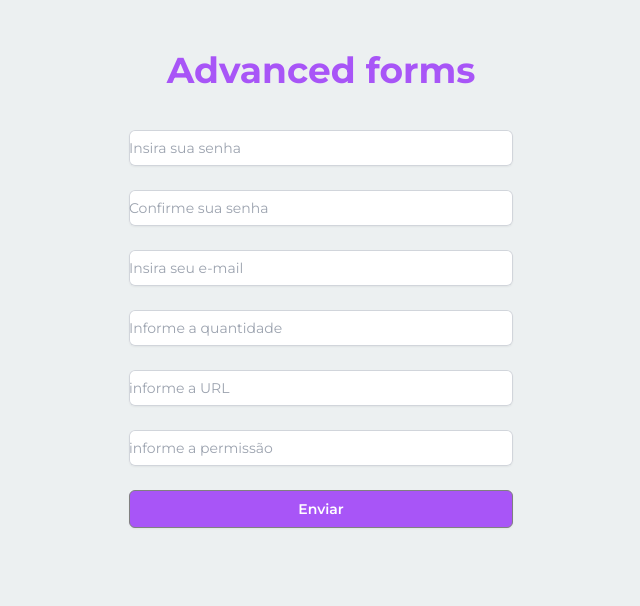
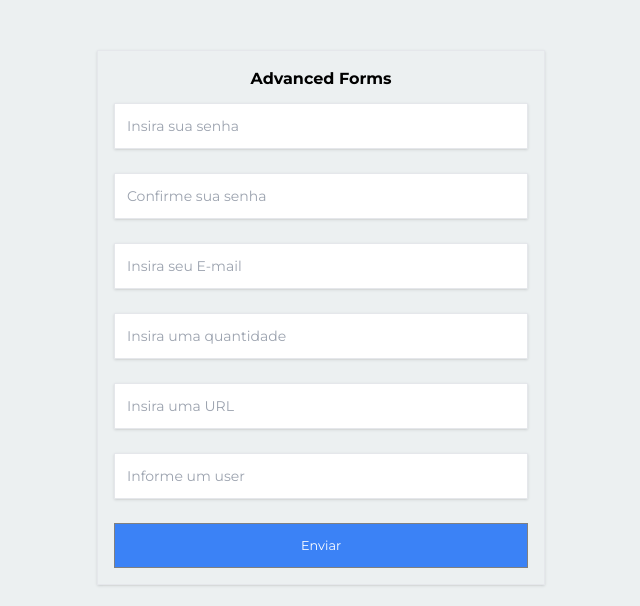
Before and after one commit to SoaresLeonardo/next-js-development, a Next.js app: page /form in a window 1280 px wide. Shown: the top 606 px of the page, without its empty margins (319-959 px from the left). Built offline with nearby package versions, Linux system fonts and the light colour scheme.

Commit message:
refactoring the form with the input component

```diff
--- a/src/app/form/page.tsx
+++ b/src/app/form/page.tsx
@@ -1,7 +1,11 @@
+'use client';
+
 import { useForm } from 'react-hook-form';
 import { zodResolver } from '@hookform/resolvers/zod';
+import * as S from '@/components/Container';
 
 import { z, ZodError } from 'zod';
+import Input from '@/components/Input';
 
 const schema = z
   .object({
@@ -64,117 +68,59 @@ export default function AdvancedForm() {
     }
   };
   return (
-    <>
-      <h1 className="font-bold text-purple-500 text-4xl">Advanced forms</h1>
-      <div className="mt-10 sm:mx-auto sm:w-full sm:max-w-sm">
+    <S.Container>
+      <h1>Advanced Forms</h1>
       <form className="space-y-6" onSubmit={handleSubmit(handleForm)}>
-          <div>
-            <div className="mt-2">
-              <input
-                className="block w-full rounded-md border-0 py-1.5 text-gray-900 shadow-sm ring-1 ring-inset ring-gray-300 placeholder:text-gray-400 focus:ring-2 focus:ring-inset focus:ring-indigo-600 sm:text-sm sm:leading-6"
-                type="password"
+        <Input
+          {...register('password')}
           placeholder="Insira sua senha"
-                {...register('password')}
+          error={!!errors.password?.message}
+          helperText={errors.password?.message}
         />
 
-              {errors.password?.message && (
-                <p className="text-red-500 font-bold">
-                  {errors.password?.message}
-                </p>
-              )}
-            </div>
-          </div>
-
-          <div>
-            <div className="mt-2">
-              <input
-                className="block w-full rounded-md border-0 py-1.5 text-gray-900 shadow-sm ring-1 ring-inset ring-gray-300 placeholder:text-gray-400 focus:ring-2 focus:ring-inset focus:ring-indigo-600 sm:text-sm sm:leading-6"
-                type="password"
+        <Input
+          {...register('confirmPassword')}
           placeholder="Confirme sua senha"
-                {...register('confirmPassword')}
+          error={!!errors.confirmPassword?.message}
+          helperText={errors.confirmPassword?.message}
         />
 
-              {errors.confirmPassword?.message && (
-                <p className="text-red-500 font-bold">
-                  {errors.confirmPassword?.message}
-                </p>
-              )}
-            </div>
-          </div>
-
-          <div>
-            <div className="mt-2">
-              <input
-                className="block w-full rounded-md border-0 py-1.5 text-gray-900 shadow-sm ring-1 ring-inset ring-gray-300 placeholder:text-gray-400 focus:ring-2 focus:ring-inset focus:ring-indigo-600 sm:text-sm sm:leading-6"
-                type="email"
-                placeholder="Insira seu e-mail"
+        <Input
           {...register('email')}
+          placeholder="Insira seu E-mail"
+          error={!!errors.email?.message}
+          helperText={errors.email?.message}
         />
 
-              {errors.email?.message && (
-                <p className="text-red-500 font-bold">
-                  {errors.email?.message}
-                </p>
-              )}
-            </div>
-          </div>
-
-          <div>
-            <div className="mt-2">
-              <input
-                className="block w-full rounded-md border-0 py-1.5 text-gray-900 shadow-sm ring-1 ring-inset ring-gray-300 placeholder:text-gray-400 focus:ring-2 focus:ring-inset focus:ring-indigo-600 sm:text-sm sm:leading-6"
-                type="number"
-                placeholder="Informe a quantidade"
+        <Input
           {...register('qtd', {
             setValueAs: (value: string) => parseInt(value, 10)
           })}
+          placeholder="Insira uma quantidade"
+          error={!!errors.qtd?.message}
+          helperText={errors.qtd?.message}
         />
 
-              {errors.qtd?.message && (
-                <p className="text-red-500 font-bold">{errors.qtd.message}</p>
-              )}
-            </div>
-          </div>
+        <Input
+          {...register('url')}
+          placeholder="Insira uma URL"
+          error={!!errors.url?.message}
+          helperText={errors.url?.message}
+        />
+
+        <Input
+          {...register('role')}
+          placeholder="Informe um user"
+          error={!!errors.role?.message}
+          helperText={errors.role?.message}
+        />
 
         <div>
-            <div className="mt-2">
-              <input
-                className="block w-full rounded-md border-0 py-1.5 text-gray-900 shadow-sm ring-1 ring-inset ring-gray-300 placeholder:text-gray-400 focus:ring-2 focus:ring-inset focus:ring-indigo-600 sm:text-sm sm:leading-6"
-                type="text"
-                placeholder="informe a URL"
-                {...register('url')}
-              />
-              {errors.url?.message && (
-                <p className="text-red-500 font-bold">{errors.url?.message}</p>
-              )}
-            </div>
-          </div>
-
-          <div>
-            <div className="mt-2">
-              <input
-                className="block w-full rounded-md border-0 py-1.5 text-gray-900 shadow-sm ring-1 ring-inset ring-gray-300 placeholder:text-gray-400 focus:ring-2 focus:ring-inset focus:ring-indigo-600 sm:text-sm sm:leading-6"
-                type="text"
-                placeholder="informe a permissão"
-                {...register('role')}
-              />
-
-              {errors.role?.message && (
-                <p className="text-red-500 font-bold">{errors.role?.message}</p>
-              )}
-            </div>
-          </div>
-
-          <div>
-            <button
-              type="submit"
-              className="flex w-full justify-center rounded-md bg-purple-500 px-3 py-1.5 text-sm font-semibold leading-6 text-white shadow-sm hover:bg-purple-600 focus-visible:outline focus-visible:outline-2 focus-visible:outline-offset-2"
-            >
+          <button type="submit" className="bg-blue-500 text-white w-full p-3">
             Enviar
           </button>
         </div>
       </form>
-      </div>
-    </>
+    </S.Container>
   );
 }
```
Lines whose indentation alone changed are shown as unchanged.
